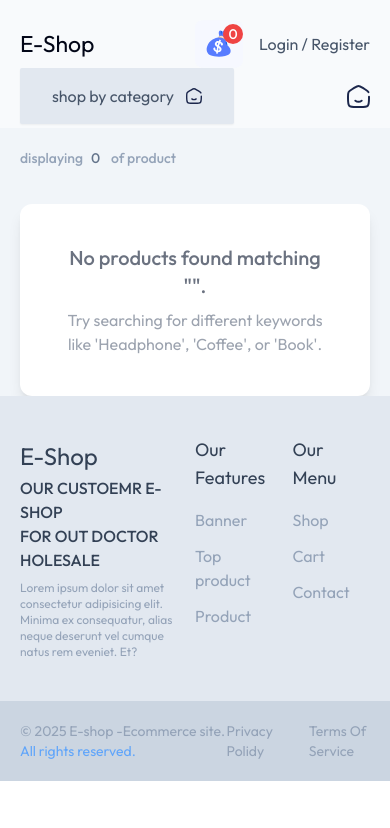
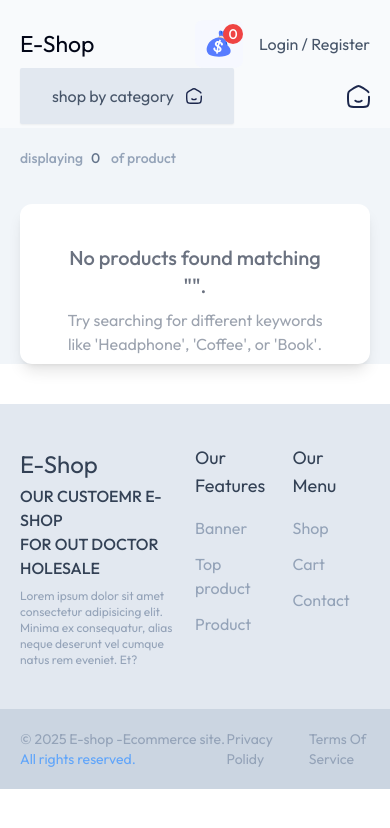
Before and after one commit to tarekhossain0043-dot/todo-list-app, a React (Vite) app: page /todo-list-app/filterProduct in a window 390 px wide. Shown: the top 828 px of the page. Built offline with nearby package versions, Linux system fonts and the light colour scheme.

Commit message:
filtering product issue

```diff
--- a/src/components/FilteredProduct.jsx
+++ b/src/components/FilteredProduct.jsx
@@ -45,7 +45,7 @@ const FilteredProduct = ({ searchTerm }) => {
         </div>
         {filterProduct.length <= 0 ? (
           // No Results Found Message
-          <div className="md:col-span-2 lg:col-span-3 bg-white p-10 rounded-xl shadow-lg text-center">
+          <div className="md:col-span-2 max-h-40 lg:col-span-3 bg-white p-10 mb-10 rounded-xl shadow-lg text-center">
             <p className="text-xl font-medium text-gray-500">
               No products found matching "{searchTerm}".
             </p>
```
